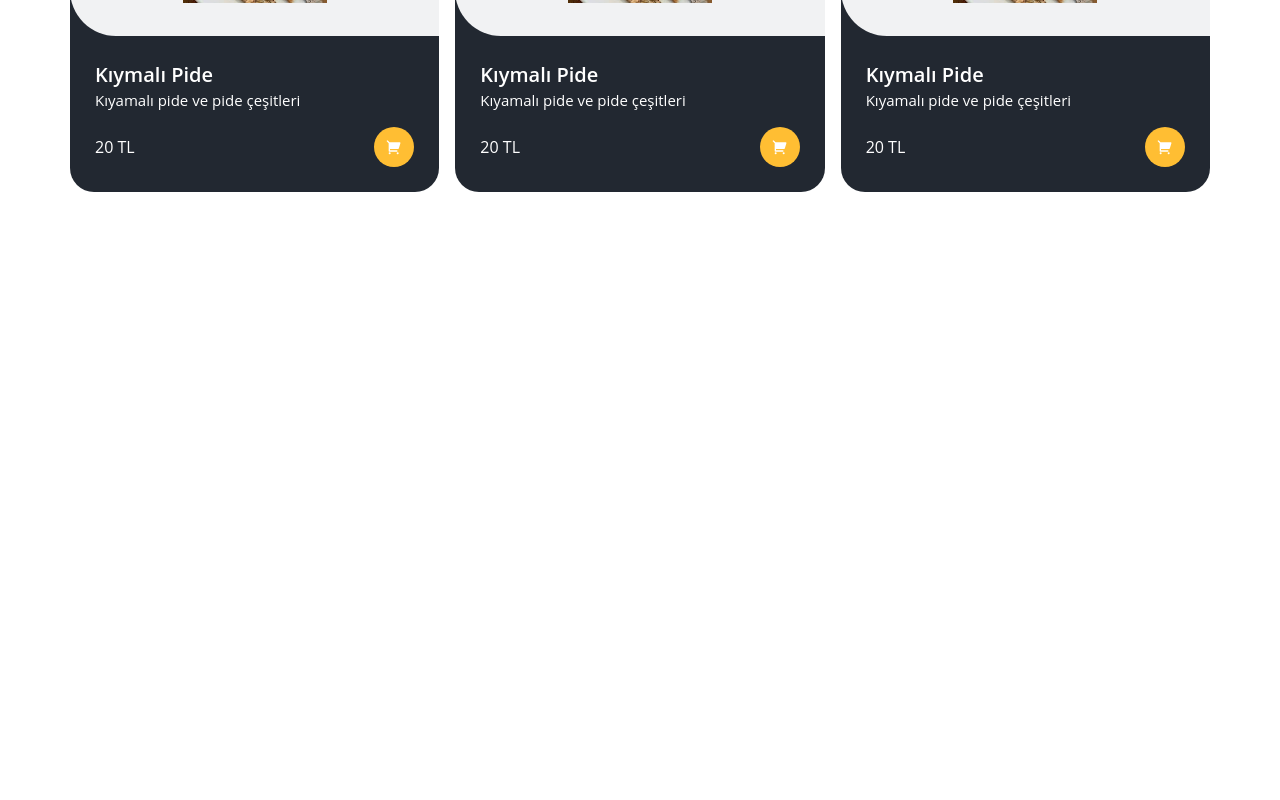
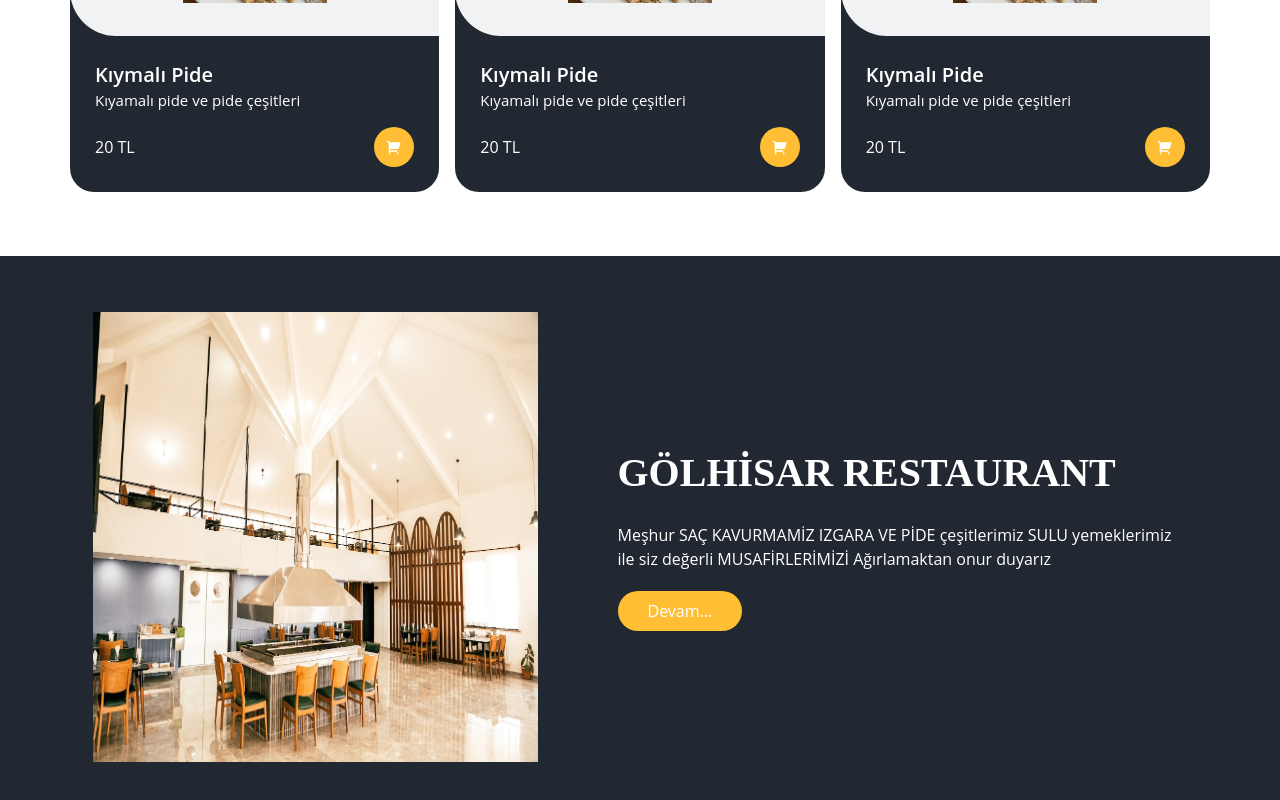
Before and after one commit to OsmanMuratTurgut/nextjs-gol-rest, a Next.js app: page /home/home in a window 1280 px wide. Shown: the part 1817-2617 px from the top of the page. Before the commit the page ends 2073 px from the top, so only its background shows below. Built offline with nearby package versions, Linux system fonts and the light colour scheme.

Commit message:
about-component

```diff
--- /dev/null
+++ b/components/about/About.jsx
@@ -0,0 +1,26 @@
+import Image from "next/image";
+import Title from "../ui/Title";
+
+
+const About = () => {
+  return (
+    <div className="bg-secondary py-14">
+      <div className="container mx-auto flex items-center text-white gap-20 justify-center flex-wrap-reverse">
+        <div className="flex justify-center">
+          <div className="relative sm:w-[445px] sm-h-[600px]  flex justify-center w-[300px] h-[450px]">
+            <Image src="/images/restaurant-1.jpeg" alt="" layout="fill" />
+          </div>
+        </div>
+        <div className="md:w-1/2 ">
+          <Title addClass="text-[40px]">GÖLHİSAR RESTAURANT</Title>
+          <p className="my-5 flex flex-col items-center">
+          Meşhur SAÇ KAVURMAMİZ IZGARA VE PİDE çeşitlerimiz SULU yemeklerimiz ile siz değerli MUSAFİRLERİMİZİ Ağırlamaktan onur duyarız
+          </p>
+          <button className="btn-primary">Devam...</button>
+        </div>
+      </div>
+    </div>
+  );
+};
+
+export default About;
--- a/pages/home/home.jsx
+++ b/pages/home/home.jsx
@@ -1,3 +1,4 @@
+import About from "@/components/about/About"
 import MenuWrapper from "@/components/product/MenuWrapper"
 import Campaigns from "@/components/ui/Campaigns"
 import Carosel from "@/components/ui/Carosel"
@@ -8,6 +9,7 @@
       <Carosel />
       <Campaigns />
       <MenuWrapper />
+      <About />
     </div>
   )
 }
```
Also changed, not shown: public/images/restaurant-1.jpeg (added), public/images/restaurant-2.jpeg (added).
